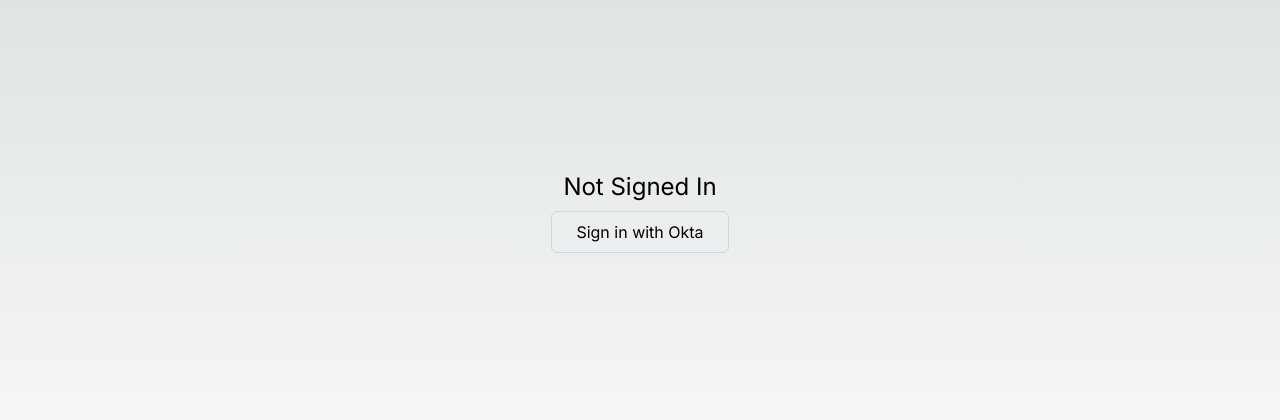
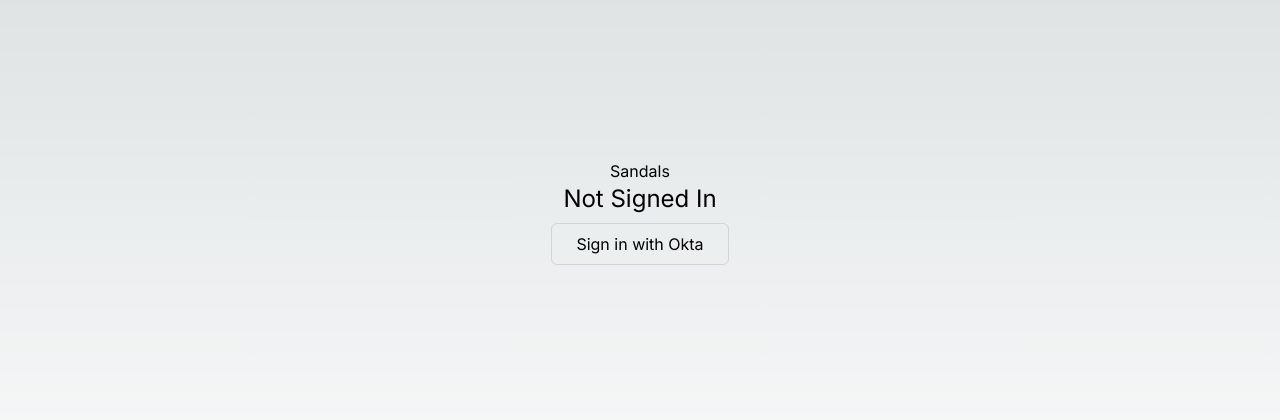
Before and after one commit to flahitte/ta-portal-nextjs, a Next.js app: page / in a window 1280 px wide. Shown: the part 184-604 px from the top of the page. Built offline with nearby package versions, Linux system fonts and the light colour scheme; no server answers.

Commit message:
add my text

```diff
--- a/app/page.tsx
+++ b/app/page.tsx
@@ -32,6 +32,7 @@ export default function Home() {
   // rendering components for not logged in users
   return (
     <div className="w-full h-screen flex flex-col justify-center items-center">
+      <h1>Sandals</h1>
         <p className="text-2xl mb-2">Not Signed In</p>
         {/* <button className="bg-none border-gray-300 border py-2 px-6 rounded-md mb-2" onClick={() => signIn('github')}>Sign in with github</button> */}
         <button className="bg-none border-gray-300 border py-2 px-6 rounded-md mb-2" onClick={() => signIn()}>Sign in with Okta</button>
```
